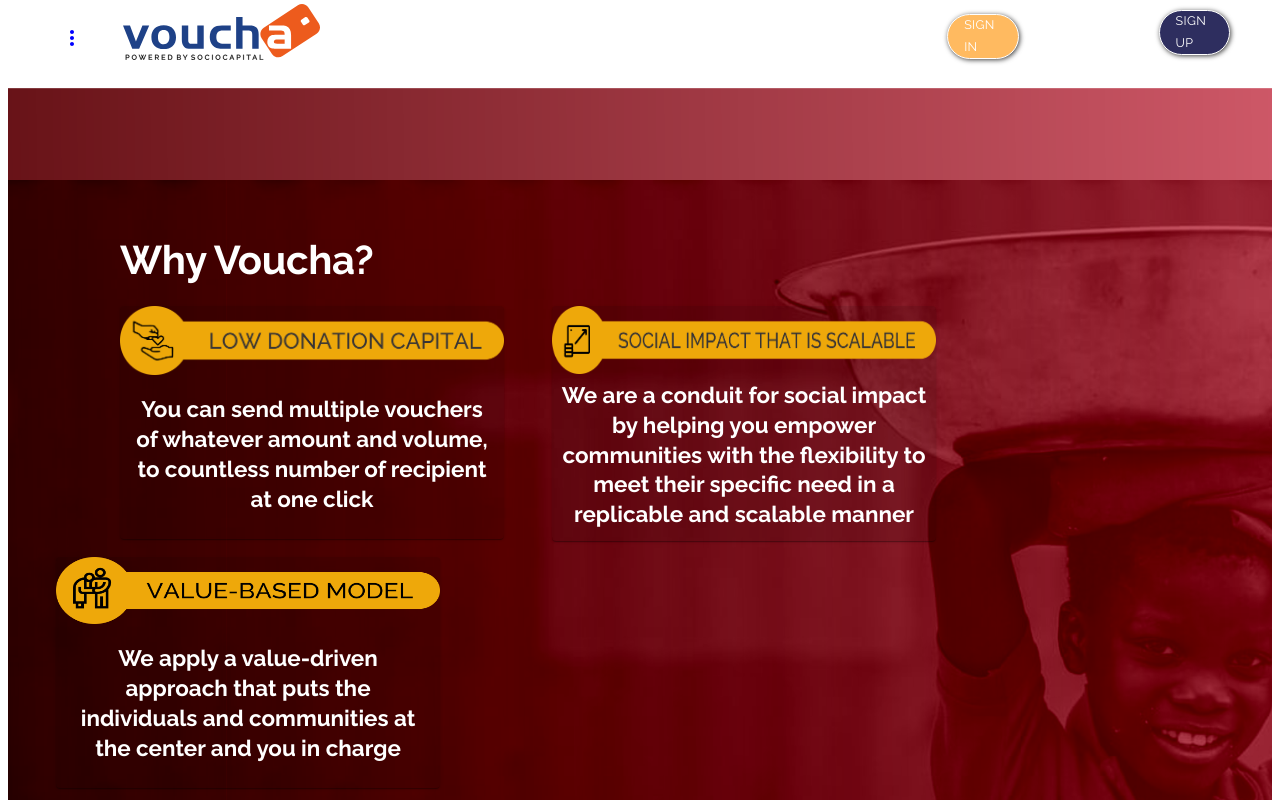
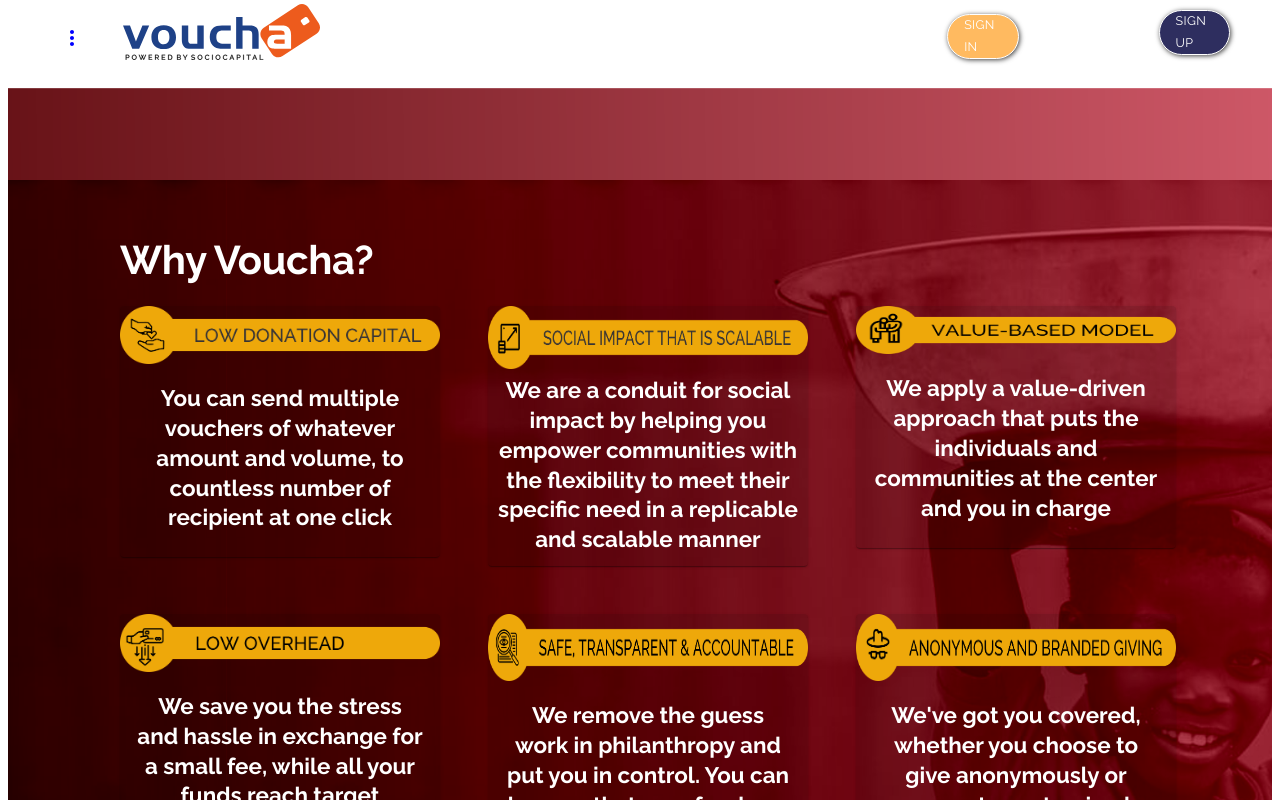
Before and after one commit to amaben2020/voucha, a React (Create React App) app: page /why-voucha in a window 1280 px wide. Shown: the top 800 px of the page. Built offline with nearby package versions, Linux system fonts and the light colour scheme.

Commit message:
Why voucha page has been updated for bugs

```diff
--- a/src/Components/UI/WhyVoucha.js
+++ b/src/Components/UI/WhyVoucha.js
@@ -225,15 +225,14 @@ const WhyVoucha = (props) => {
 					<Grid
 						item
 						style={{
-							marginLeft: matchesMD ? "1em" : "7em",
+							marginLeft: matchesMD ? "0.4em" : "7em",
 							marginTop: "1em",
 						}}
 					>
 						<Card
 							style={{
-								maxWidth: "24em",
+								maxWidth: "20em",
 								bottom: 0,
-
 								background: "rgba(0, 0, 0, 0.1)",
 								color: "white",
 								width: "100%",
@@ -241,9 +240,9 @@ const WhyVoucha = (props) => {
 						>
 							<Grid item>
 								<img
-									alt="low sign"
+									alt="low sign 3"
 									src={low}
-									style={{ maxWidth: "24em", maxHeight: "20em" }}
+									style={{ maxWidth: "20em", maxHeight: "20em" }}
 								/>
 							</Grid>
 							<Grid>
@@ -269,8 +268,9 @@ const WhyVoucha = (props) => {
 					>
 						<Card
 							style={{
-								maxWidth: "24em",
+								maxWidth: "20em",
 								bottom: 0,
+
 								background: "rgba(0, 0, 0, 0.1)",
 								color: "white",
 								width: "100%",
@@ -280,7 +280,7 @@ const WhyVoucha = (props) => {
 								<img
 									alt="social impact"
 									src={socialimpact}
-									style={{ maxWidth: "24em", height: "4.2em" }}
+									style={{ maxWidth: "20em", height: "3.9em" }}
 								/>
 							</Grid>
 							<Grid>
@@ -307,7 +307,7 @@ const WhyVoucha = (props) => {
 					>
 						<Card
 							style={{
-								maxWidth: "24em",
+								maxWidth: "20em",
 								bottom: 0,
 
 								background: "rgba(0, 0, 0, 0.1)",
@@ -319,7 +319,7 @@ const WhyVoucha = (props) => {
 								<img
 									alt="value based"
 									src={valuebased}
-									style={{ width: "24em", height: "4.2em" }}
+									style={{ width: "20em", height: "3em" }}
 								/>
 							</Grid>
 							<Grid>
@@ -347,7 +347,7 @@ const WhyVoucha = (props) => {
 					>
 						<Card
 							style={{
-								maxWidth: "24em",
+								maxWidth: "20em",
 
 								bottom: 0,
 
@@ -358,9 +358,9 @@ const WhyVoucha = (props) => {
 						>
 							<Grid item>
 								<img
-									alt="overhead"
+									alt="overhead 2"
 									src={overhead}
-									style={{ maxWidth: "24em", maxHeight: "20em" }}
+									style={{ maxWidth: "20em", maxHeight: "20em" }}
 								/>
 							</Grid>
 							<Grid>
@@ -387,7 +387,7 @@ const WhyVoucha = (props) => {
 					>
 						<Card
 							style={{
-								maxWidth: "24em",
+								maxWidth: "20em",
 
 								bottom: 0,
 
@@ -400,7 +400,7 @@ const WhyVoucha = (props) => {
 								<img
 									alt="safe"
 									src={safe}
-									style={{ maxWidth: "24em", height: "4.2em" }}
+									style={{ maxWidth: "20em", height: "4.2em" }}
 								/>
 							</Grid>
 							<Grid>
@@ -428,7 +428,7 @@ const WhyVoucha = (props) => {
 					>
 						<Card
 							style={{
-								maxWidth: "24em",
+								maxWidth: "20em",
 
 								bottom: 0,
 
@@ -441,7 +441,7 @@ const WhyVoucha = (props) => {
 								<img
 									alt="anonymous"
 									src={anonymous}
-									style={{ maxWidth: "24em", height: "4.2em" }}
+									style={{ maxWidth: "20em", height: "4.2em" }}
 								/>
 							</Grid>
 							<Grid>
```
